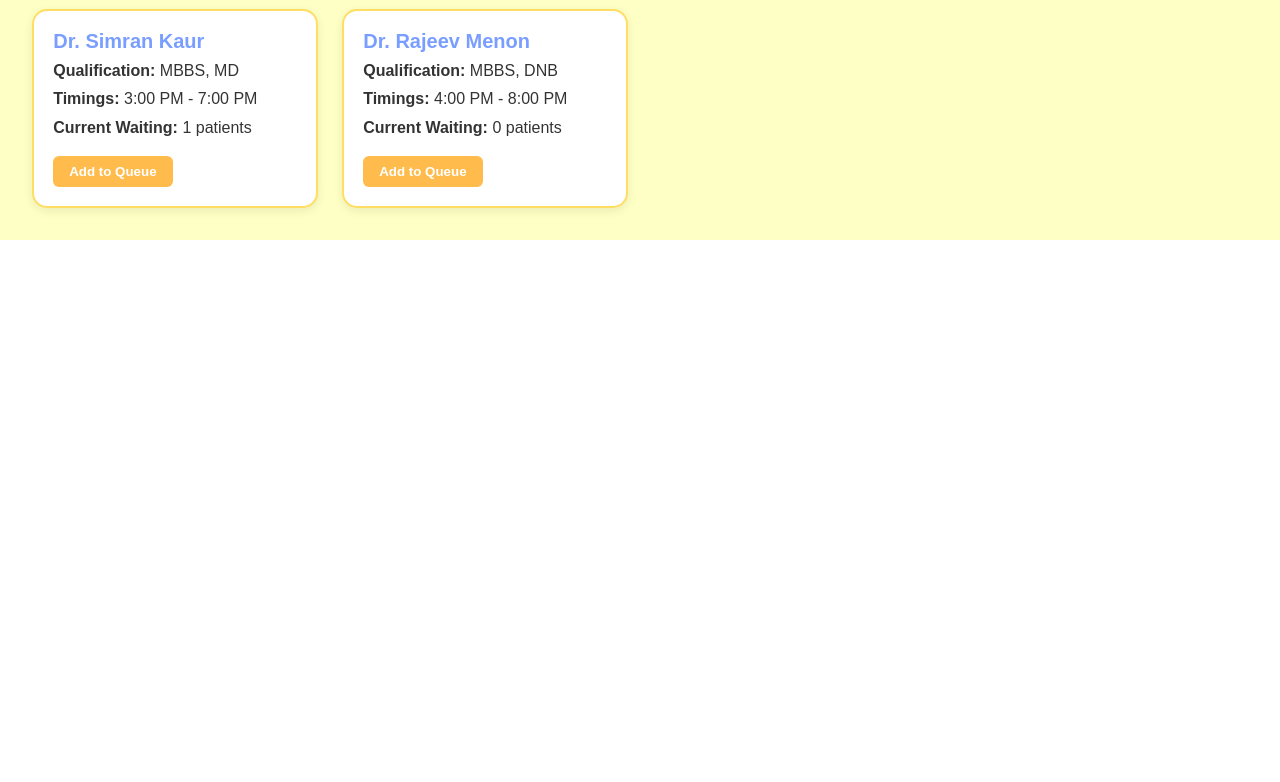
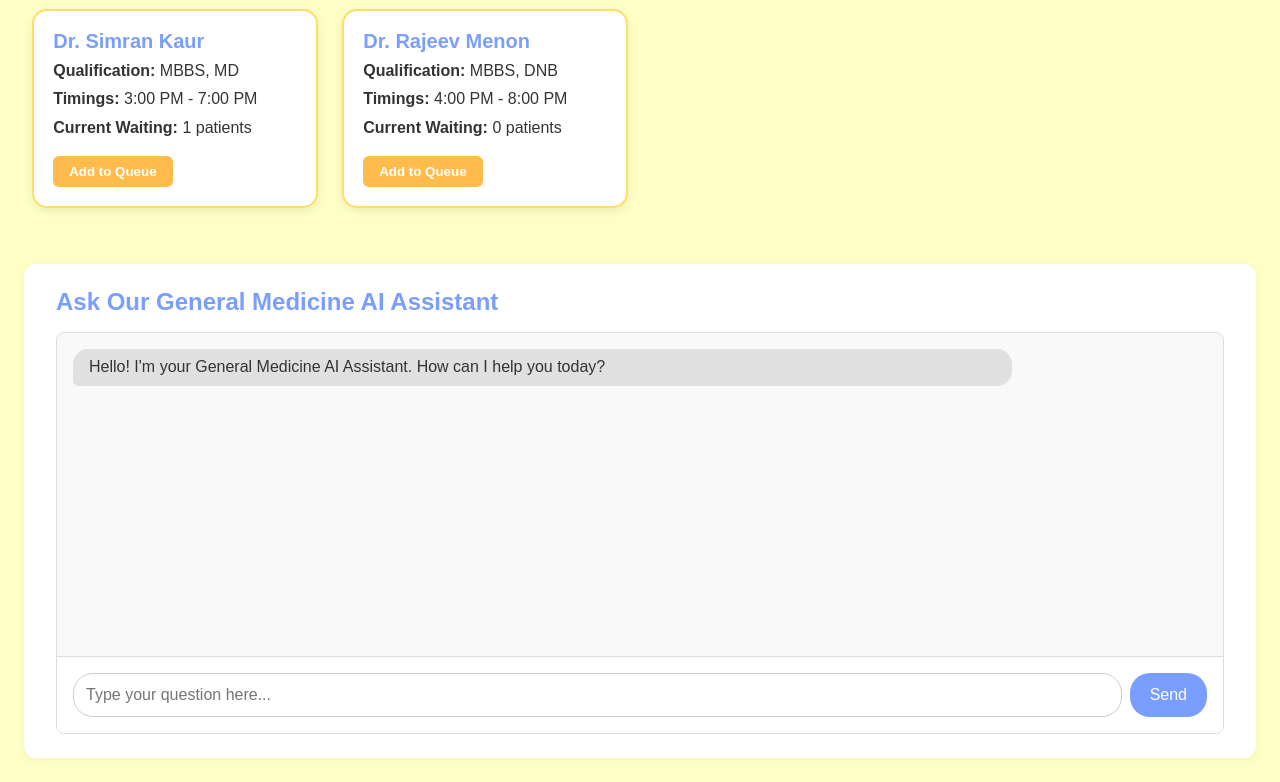
Before and after one commit to ManasSrivastava2047/Medical-ai-agent, a Flask app: page /departments/1 in a window 1280 px wide. Shown: the part 671-1453 px from the top of the page. Before the commit the page ends 911 px from the top, so only its background shows below. Run offline with Flask 3, Linux system fonts and the light colour scheme.

Commit message:
Commit 19

```diff
--- a/static/css/departments/general-medicine.css
+++ b/static/css/departments/general-medicine.css
@@ -1,7 +1,7 @@
     body {
       margin: 0;
       font-family: sans-serif;
-  background-color: #feffc4;
+      background-color: #FEFFC4;
       color: #333;
     }
 
@@ -28,7 +28,7 @@ header h1 {
 
     .symptoms h2 {
       margin-top: 0;
-  color: #799eff;
+      color: #799EFF;
     }
 
     .symptoms ul {
@@ -45,10 +45,10 @@ header h1 {
 
     .doctor-card {
       background-color: white;
-  border: 2px solid #ffde63;
+      border: 2px solid #FFDE63;
       border-radius: 15px;
       padding: 1.2rem;
-  box-shadow: 0 3px 10px rgba(0, 0, 0, 0.08);
+      box-shadow: 0 3px 10px rgba(0,0,0,0.08);
       transition: transform 0.2s;
     }
 
@@ -58,7 +58,7 @@ header h1 {
 
     .doctor-card h3 {
       margin: 0;
-  color: #799eff;
+      color: #799EFF;
       font-size: 1.25rem;
     }
 
@@ -69,7 +69,7 @@ header h1 {
 
     .wait-btn {
       margin-top: 0.6rem;
-  background-color: #ffbc4c;
+      background-color: #FFBC4C;
       color: white;
       border: none;
       padding: 0.5rem 1rem;
@@ -90,7 +90,95 @@ header h1 {
 
     .wait-time {
       font-size: 0.95rem;
-  color: #799eff;
+      color: #799EFF;
       font-weight: bold;
       margin-top: 0.5rem;
     }
+    .ai-chat-section {
+  background-color: white;
+  padding: 1.5rem 2rem;
+  margin: 1.5rem;
+  border-radius: 12px;
+  box-shadow: 0 2px 8px rgba(0, 0, 0, 0.05);
+}
+
+.ai-chat-section h2 {
+  margin-top: 0;
+  color: #799eff;
+  margin-bottom: 1rem;
+}
+
+.chat-container {
+  display: flex;
+  flex-direction: column;
+  border: 1px solid #ddd;
+  border-radius: 8px;
+  overflow: hidden;
+  height: 400px; /* Fixed height for chat window */
+}
+
+.chat-messages {
+  flex-grow: 1;
+  padding: 1rem;
+  overflow-y: auto;
+  background-color: #f9f9f9;
+}
+
+.message {
+  margin-bottom: 0.75rem;
+  padding: 0.6rem 1rem;
+  border-radius: 15px;
+  max-width: 80%;
+  word-wrap: break-word;
+}
+
+.user-message {
+  background-color: #dcf8c6; /* Light green for user messages */
+  align-self: flex-end;
+  margin-left: auto;
+  border-bottom-right-radius: 5px;
+}
+
+.ai-message {
+  background-color: #e0e0e0; /* Light grey for AI messages */
+  align-self: flex-start;
+  margin-right: auto;
+  border-bottom-left-radius: 5px;
+}
+
+.typing-indicator {
+  font-style: italic;
+  color: #666;
+  background-color: #f0f0f0;
+}
+
+.chat-input-area {
+  display: flex;
+  padding: 1rem;
+  border-top: 1px solid #ddd;
+  background-color: #fff;
+}
+
+.chat-input-area input {
+  flex-grow: 1;
+  padding: 0.75rem;
+  border: 1px solid #ccc;
+  border-radius: 20px;
+  margin-right: 0.5rem;
+  font-size: 1rem;
+}
+
+.chat-input-area button {
+  background-color: #799eff;
+  color: white;
+  border: none;
+  padding: 0.75rem 1.25rem;
+  border-radius: 20px;
+  cursor: pointer;
+  font-size: 1rem;
+  transition: background-color 0.2s ease;
+}
+
+.chat-input-area button:hover {
+  background-color: #5c7edb;
+}
--- a/static/js/departments/general-medicine.js
+++ b/static/js/departments/general-medicine.js
@@ -51,3 +51,63 @@ function startCountdown(seconds, displayElement, buttonElement) {
     seconds--
   }, 1000)
 }
+document.addEventListener("DOMContentLoaded", () => {
+  const userInput = document.getElementById("user-input")
+  const sendButton = document.getElementById("send-button")
+  const chatMessages = document.getElementById("chat-messages")
+
+  // Function to add a message to the chat display
+  function addMessage(sender, message) {
+    const messageDiv = document.createElement("div")
+    messageDiv.classList.add("message", `${sender}-message`)
+    messageDiv.textContent = message
+    chatMessages.appendChild(messageDiv)
+    chatMessages.scrollTop = chatMessages.scrollHeight // Scroll to bottom
+  }
+
+  // Function to send message to AI
+  async function sendMessage() {
+    const message = userInput.value.trim()
+    if (!message) return
+
+    addMessage("user", message)
+    userInput.value = "" // Clear input
+
+    // Add a "typing" indicator
+    const typingIndicator = document.createElement("div")
+    typingIndicator.classList.add("message", "ai-message", "typing-indicator")
+    typingIndicator.textContent = "AI is typing..."
+    chatMessages.appendChild(typingIndicator)
+    chatMessages.scrollTop = chatMessages.scrollHeight
+
+    try {
+      const response = await fetch("/api/chat/general-medicine", {
+        method: "POST",
+        headers: {
+          "Content-Type": "application/json",
+        },
+        body: JSON.stringify({ message: message }),
+      })
+
+      if (!response.ok) {
+        throw new Error(`HTTP error! status: ${response.status}`)
+      }
+
+      const data = await response.json()
+      chatMessages.removeChild(typingIndicator) // Remove typing indicator
+      addMessage("ai", data.response)
+    } catch (error) {
+      console.error("Error:", error)
+      chatMessages.removeChild(typingIndicator) // Remove typing indicator
+      addMessage("ai", "Sorry, I could not get a response. Please try again.")
+    }
+  }
+
+  // Event listeners
+  sendButton.addEventListener("click", sendMessage)
+  userInput.addEventListener("keypress", (event) => {
+    if (event.key === "Enter") {
+      sendMessage()
+    }
+  })
+})
--- a/templates/departments/generalmedicine.html
+++ b/templates/departments/generalmedicine.html
@@ -5,6 +5,7 @@
   <title>General Ward</title>
   <link href="https://fonts.googleapis.com/css2?family=Roboto:wght@400;700&display=swap" rel="stylesheet">
   <link rel="stylesheet" href="{{ url_for('static', filename='css/departments/general-medicine.css') }}">
+
 </head>
 <body>
   <header>
@@ -72,6 +73,21 @@
       <button class="wait-btn" onclick="increment('wait6')">Add to Queue</button>
     </div>
   </section>
+
+  <section class="ai-chat-section">
+    <h2>Ask Our General Medicine AI Assistant</h2>
+    <div class="chat-container">
+      <div id="chat-messages" class="chat-messages">
+        <div class="message ai-message">Hello! I'm your General Medicine AI Assistant. How can I help you today?</div>
+      </div>
+      <div class="chat-input-area">
+        <input type="text" id="user-input" placeholder="Type your question here...">
+        <button id="send-button">Send</button>
+      </div>
+    </div>
+  </section>
+
   <script src="{{ url_for('static', filename='js/departments/general-medicine.js') }}"></script>
+  <script src="{{ url_for('static', filename='js/departments/general-medicine-chat.js') }}"></script>
 </body>
 </html>
```
Lines whose indentation alone changed are shown as unchanged.
